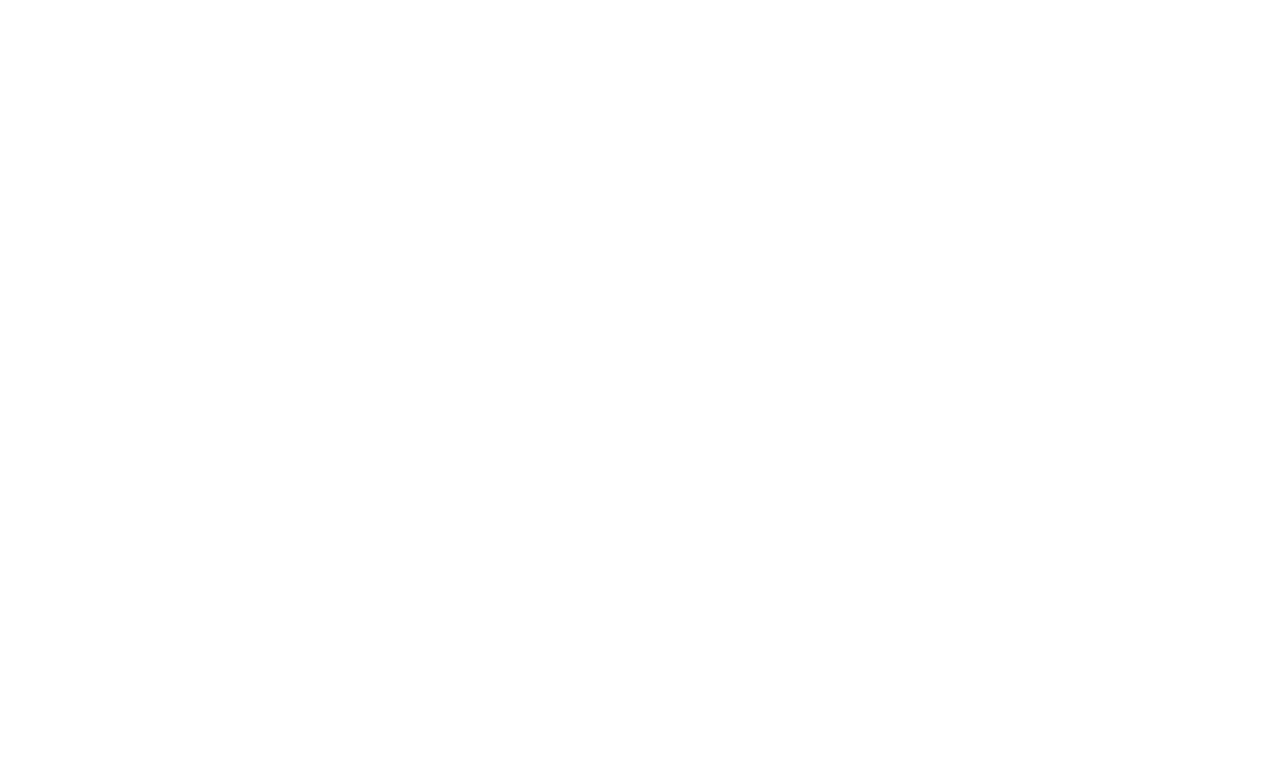
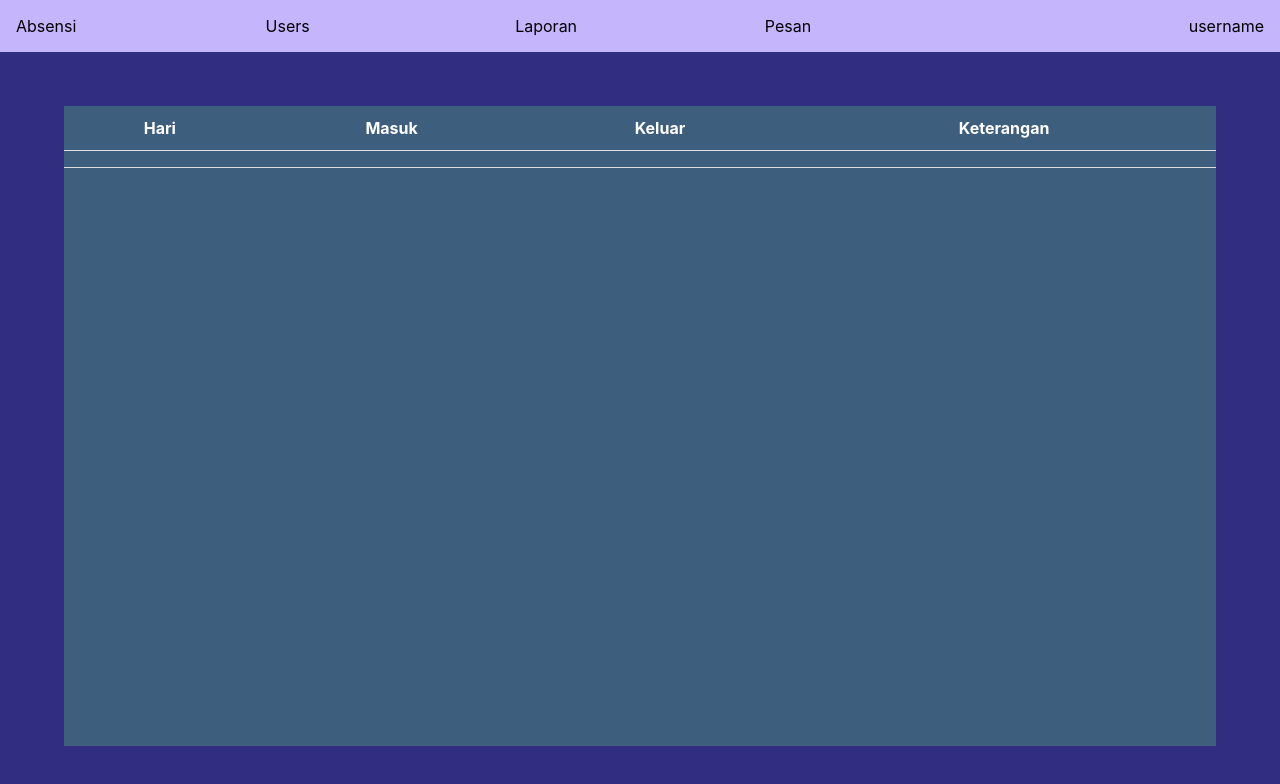
Before and after one commit to miridium-electrode/erp, a React (Create React App) app in the folder web/: page /detaila in a window 1280 px wide. Shown: the top 784 px of the page. Built offline with nearby package versions, Linux system fonts and the light colour scheme.

Commit message:
add link to detail absen karyawan and any utils needed

```diff
--- a/web/src/components/container/Container.tsx
+++ b/web/src/components/container/Container.tsx
@@ -13,6 +13,12 @@ function Container(props: Props) {
                 {props.children}
             </div>
         );
+    } else if(props.forPage === "karyawantabel") {
+        return (
+            <div className="container-karyawan-tabel">
+                {props.children}
+            </div>
+        );
     } else {
         return null;
     }
--- a/web/src/components/container/style.scss
+++ b/web/src/components/container/style.scss
@@ -1,9 +1,7 @@
 $mobile: 636px;
 
-.container-absen {
-    display: grid;
-    grid-template-columns: repeat(auto-fit, minmax(240px, 1fr));
-    background-color: rgba(99, 102, 241, 1);
+@mixin stand-cont {
+    background-color: #3E5E7E;
     margin: auto;
     width: 90%;
     height: 80%;
@@ -12,3 +10,13 @@ $mobile: 636px;
         height: 100vh;
     }
 }
+
+.container-absen {
+    display: grid;
+    grid-template-columns: repeat(auto-fit, minmax(240px, 1fr));
+    @include stand-cont;
+}
+
+.container-karyawan-tabel {
+    @include stand-cont;
+}
--- a/web/src/index.tsx
+++ b/web/src/index.tsx
@@ -4,6 +4,7 @@ import './index.css';
 import reportWebVitals from './reportWebVitals';
 import LoginPage from "./pages/login-page/LoginPage";
 import AbsenPage from './pages/absen-page/AbsenPage';
+import Detailabsen from './pages/detail-absen-page/Detailabsen';
 import { BrowserRouter, Switch, Route } from 'react-router-dom';
 
 ReactDOM.render(
@@ -16,6 +17,9 @@ ReactDOM.render(
                 <Route path="/absen">
                     <AbsenPage/>
                 </Route>
+                <Route path="/detaila">
+                    <Detailabsen/>
+                </Route>
             </Switch>
         </BrowserRouter>
   </React.StrictMode>,
```
